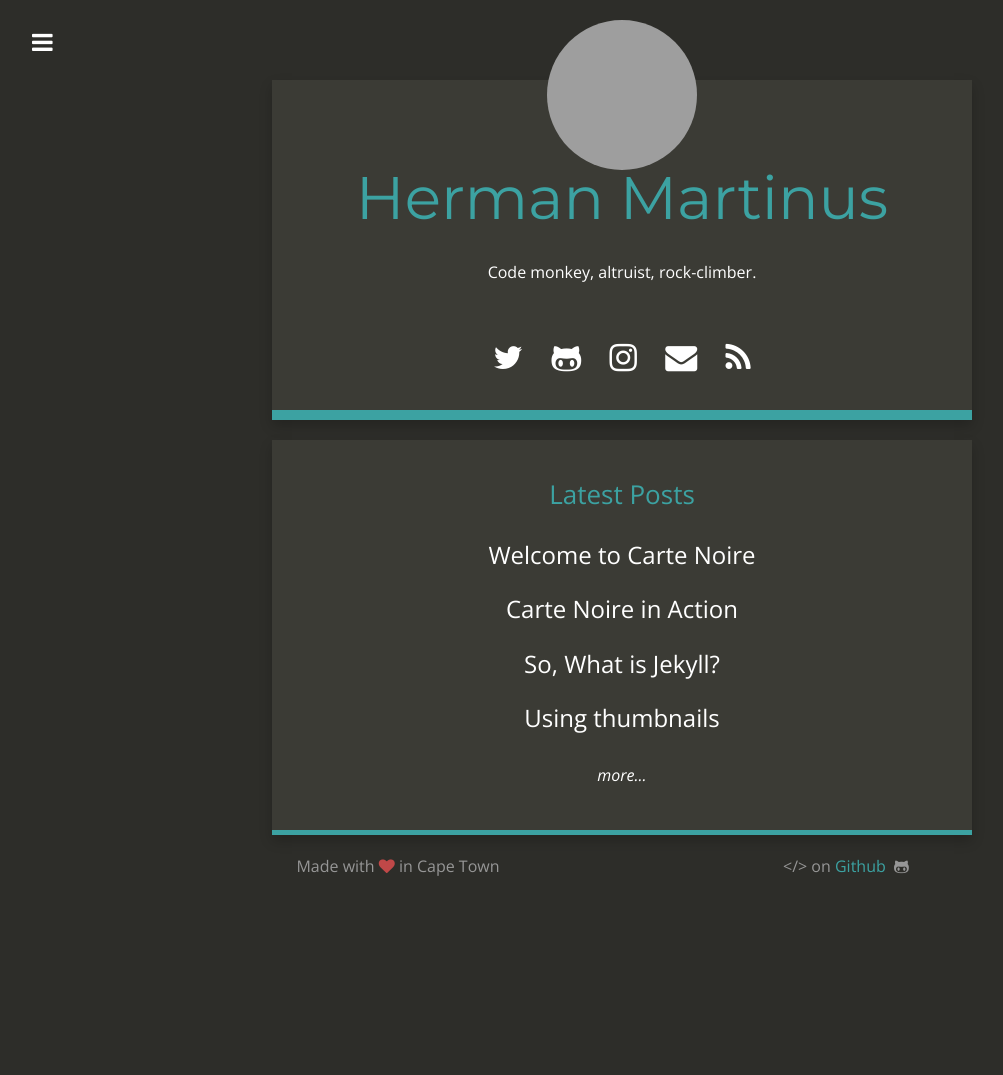
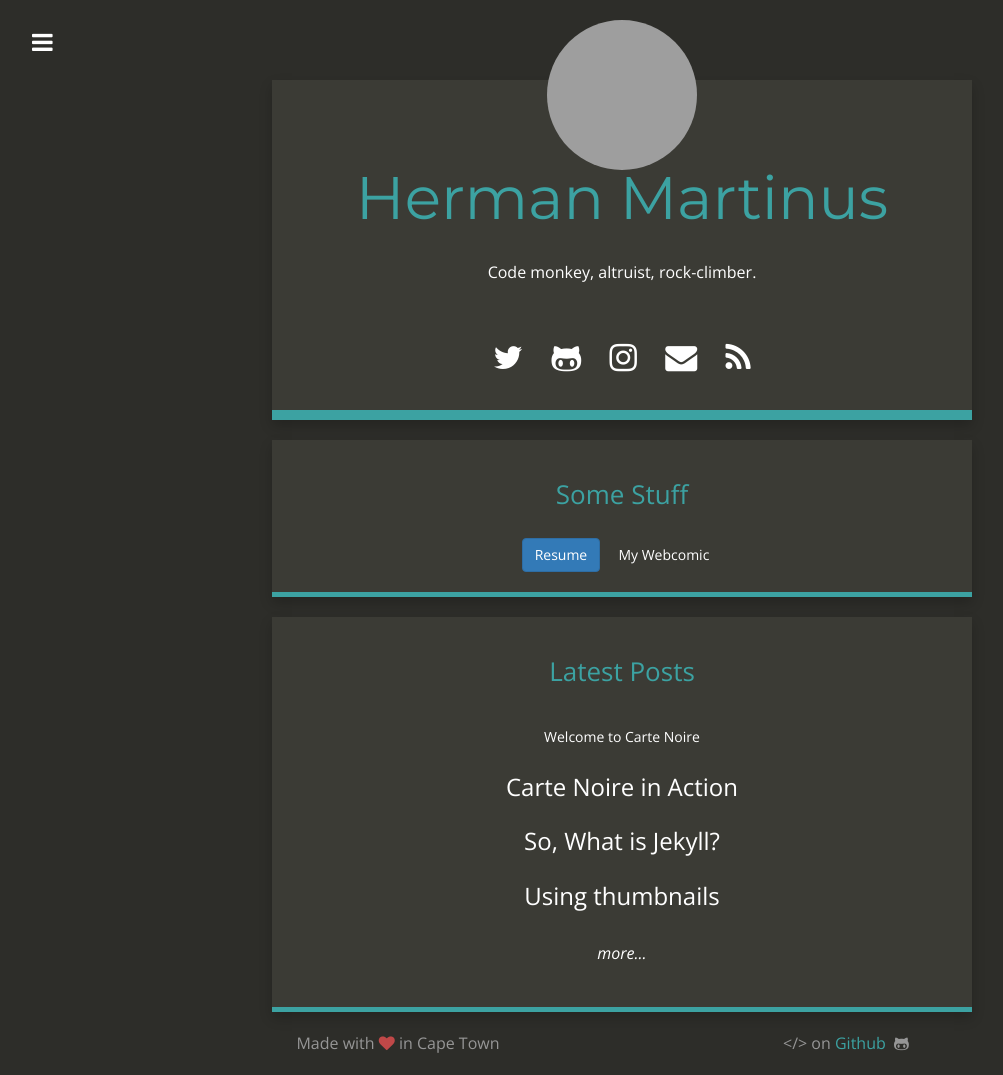
Before and after one commit to HermanMartinus/HermanMartinus.github.io, a Jekyll site: the page built from index.html, in a window 1280 px wide. Shown: the whole page, without its empty margins (18-1021 px from the left). Built offline with Jekyll 4.4.1, drawn with Linux system fonts in a browser that asks for light colours; nearby versions of some CDN libraries; before the commit the page ends 900 px from its top, so only the background shows below that; grey boxes are pictures that could not be loaded.

Commit message:
Updated content

```diff
--- a/index.html
+++ b/index.html
@@ -25,6 +25,18 @@ make-smaller-titles: true
 
       <div class="articles">
 
+        <h2>Some Stuff</h2>
+
+        <a href="{ site.resume }" class="btn btn-primary">Resume</a>
+        <a href="{ site.tumblr }" class="btn btn-secondary">My Webcomic</a>
+
+      </div>
+
+    </div>
+    <div class="col-md-12 main content-panel">
+
+      <div class="articles">
+
         <h2>Latest Posts</h2>
 
         <ul>
```
Also changed, not shown: README.md. Lines whose indentation alone changed are shown as unchanged.
